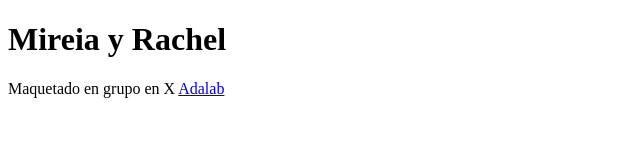
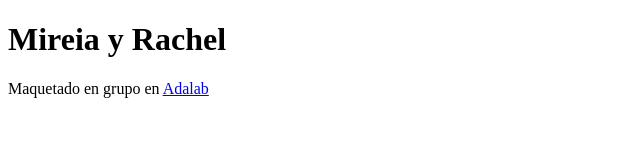
Before and after one commit to Adalab/mire_rachel, a plain HTML site: page index.html in a window 1280 px wide. Shown: the full height of the page, 0-640 px from the left. Drawn offline with Linux system fonts and the light colour scheme.

Commit message:
change error

```diff
--- a/index.html
+++ b/index.html
@@ -15,7 +15,7 @@
     </main>
     <footer>
       <p>
-        Maquetado en grupo en X
+        Maquetado en grupo en
         <a href="https://adalab.es/">Adalab</a>
       </p>
     </footer>
```
